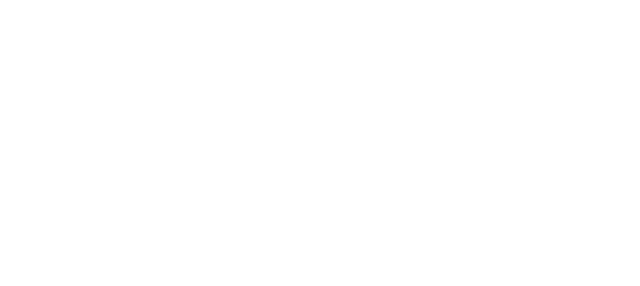
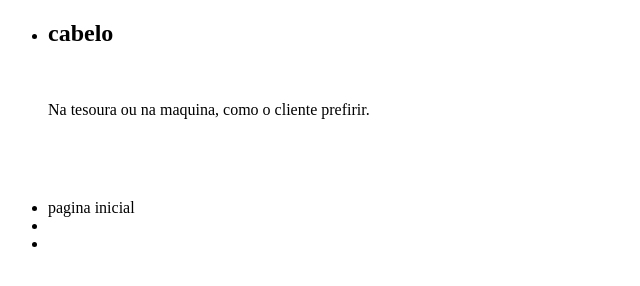
Before and after one commit to kawan024/barbearia, a plain HTML site: page produtos.html in a window 1280 px wide. Shown: the whole page, without its empty margins (0-640 px from the left). Drawn offline with Linux system fonts and the light colour scheme.

Commit message:
falta acabar

```diff
--- a/produtos.html
+++ b/produtos.html
@@ -7,6 +7,23 @@
     <link rel="stylesheet" href="produtos.css">
 </head>
 <body>
-
+    <header>
+        <main>
+            <ul class="produtos">
+                <li>
+                    <h2>cabelo</h2>
+                    <img src="">
+                    <p>Na tesoura ou na maquina, como o cliente prefirir.</p>
+                </li>
+            </ul>
+        </main>
+        <h1><img src=""></h1>
+        <nav>
+        <ul>
+            <li><a href="index.html"></a>pagina inicial</li>
+            <li><a href="produtos.html"></a></li>
+            <li><a href="contato.html"></a></li>
+        </ul>
+    </header>
 </body>
 </html>
```
Also changed, not shown: index.html (+6 -2 lines), style.css (+8 -0 lines).
